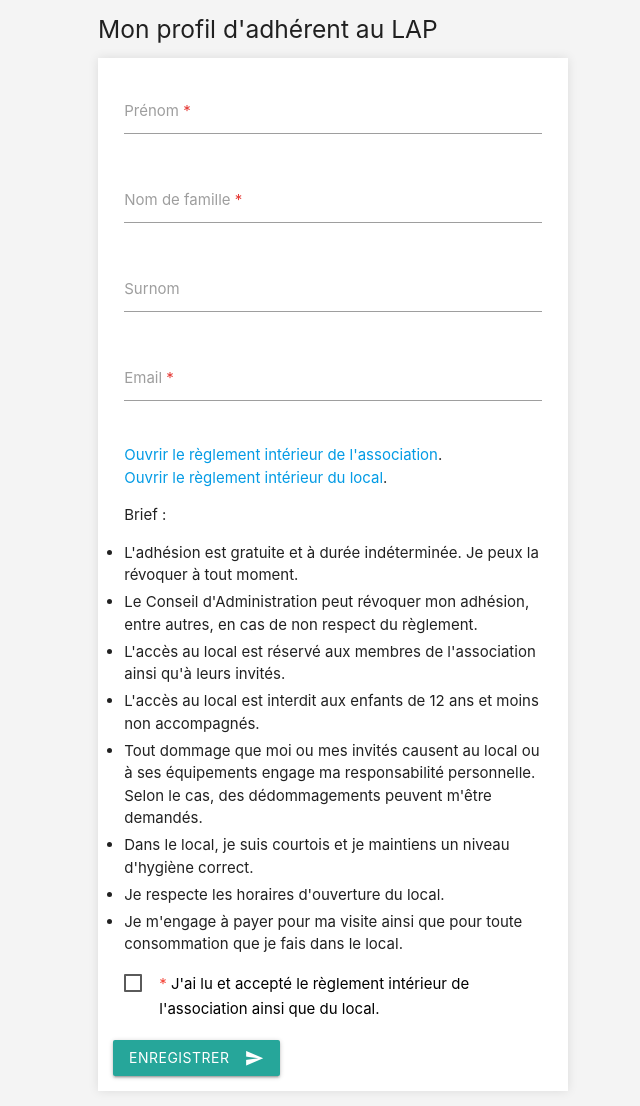
After one commit to LAP-Arcade/lapadmin, a Flask app: template app/templates/visitor_self_edit.html.j2 in a window 1280 px wide. The commit adds this page. Shown: the whole page, without its empty margins (307-947 px from the left). Run offline with Flask 3, Linux system fonts and the light colour scheme; the template is opened without the code that fills it: values that come from a table or form of the project are taken from there, others are empty; parts of the project's set-up code (start-up, migrations or seed data) failed here and were passed over.

Commit message:
Add selfedit

```diff
--- a/app/routes/visitors.py
+++ b/app/routes/visitors.py
@@ -1,8 +1,10 @@
 from datetime import UTC, date, datetime
+from uuid import uuid4
 
 import flask
 from flask_wtf import FlaskForm
 from wtforms import BooleanField, EmailField, StringField
+from wtforms.validators import DataRequired
 
 from app import app, private
 from app.db import Visitor
@@ -39,6 +41,7 @@ def visitor_edit(id):
             "visitor_edit",
             form=form,
             visitor=visitor,
+            self_edit_link_form=FlaskForm(),
         )
 
     with app.session() as s:
@@ -46,13 +49,45 @@ def visitor_edit(id):
         visitor.last_name = form.last_name.data
         visitor.email = form.email.data
         visitor.nick = form.nick.data
-        if form.is_member.data and not visitor.adhesion_date:
-            visitor.adhesion_date = date.today()
+        if form.is_member.data:
+            visitor.mark_as_member()
         s.add(visitor)
         s.commit()
         flask.flash(f"Profil du visiteur {visitor} enregistré")
 
     return flask.redirect(".visitors")
+
+
+@private.post("/visitors/<int:id>/edit/")
+def visitor_self_edit_generate(id):
+    form = FlaskForm()
+    with app.session() as s:
+        visitor = s.query(Visitor).filter_by(id=id).first()
+        if not visitor or visitor.is_deleted:
+            flask.abort(404)
+        if not form.validate_on_submit():
+            flask.abort(400)
+        visitor.self_edit_uuid = str(uuid4())
+        s.add(visitor)
+        s.commit()
+        flask.flash("Lien d'édition à usage unique généré")
+    return flask.redirect(flask.url_for(".visitor_edit", id=id))
+
+
+@private.post("/visitors/<int:id>/edit/delete/")
+def visitor_self_edit_link_delete(id):
+    form = FlaskForm()
+    with app.session() as s:
+        visitor = s.query(Visitor).filter_by(id=id).first()
+        if not visitor or visitor.is_deleted:
+            flask.abort(404)
+        if not form.validate_on_submit():
+            flask.abort(400)
+        visitor.self_edit_uuid = None
+        s.add(visitor)
+        s.commit()
+        flask.flash("Lien d'édition à usage unique supprimé")
+    return flask.redirect(flask.url_for(".visitor_edit", id=id))
 
 
 @private.route("/visitors/<int:id>/delete/")
@@ -92,7 +127,7 @@ def visitor_new():
         visitor.email = form.email.data
         visitor.nick = form.nick.data
         if form.is_member.data:
-            visitor.adhesion_date = date.today()
+            visitor.member_since = date.today()
         if not (visitor.full_name or visitor.nick):
             flask.flash("Impossible de créer un visiteur sans nom")
             return app.render("visitor_edit", form=form)
@@ -101,3 +136,56 @@ def visitor_new():
         flask.flash(f"Profil du visiteur {visitor} enregistré")
 
     return flask.redirect(".visitors")
+
+
+class VisitorSelfEditForm(FlaskForm):
+    first_name = StringField("Prénom", validators=[DataRequired()])
+    last_name = StringField("Nom de famille", validators=[DataRequired()])
+    email = EmailField("Email", validators=[DataRequired()])
+    nick = StringField("Surnom")
+    accept_rules = BooleanField(validators=[DataRequired()])
+
+
+# Not registered on the `private` blueprint: this page must be reachable
+# without being logged in, using its single-use uuid as the only credential.
+@app.route("/members/form/<uuid>/")
+def visitor_self_edit(uuid):
+    with app.session() as s:
+        visitor = s.query(Visitor).filter_by(self_edit_uuid=uuid).first()
+    if not visitor or visitor.is_deleted:
+        flask.abort(404)
+
+    form = VisitorSelfEditForm()
+    form.process(flask.request.form, obj=visitor)
+    was_member = visitor.is_member
+    if was_member:
+        form.accept_rules.validators = []
+
+    if not form.validate_on_submit():
+        return app.render("visitor_self_edit", form=form, visitor=visitor)
+
+    with app.session() as s:
+        visitor.first_name = form.first_name.data
+        visitor.last_name = form.last_name.data
+        visitor.email = form.email.data
+        visitor.nick = form.nick.data
+        visitor.self_edit_uuid = None
+        if not was_member:
+            visitor.mark_as_member()
+        s.add(visitor)
+        s.commit()
+
+        return app.render("visitor_self_edit", visitor=visitor, saved=True)
+
+
+@app.route("/members/form/<uuid>/qr")
+def visitor_self_edit_qr(uuid):
+    with app.session() as s:
+        visitor = s.query(Visitor).filter_by(self_edit_uuid=uuid).first()
+    if not visitor or visitor.is_deleted:
+        flask.abort(404)
+
+    self_edit_url = flask.url_for(
+        "visitor_self_edit", uuid=uuid, _external=True
+    )
+    return app.render("visitor_self_edit_qr", self_edit_url=self_edit_url)
--- /dev/null
+++ b/app/templates/_rules_list.html.j2
@@ -0,0 +1,31 @@
+<li>
+    L'adhésion est gratuite et à durée indéterminée. Je peux la
+    révoquer à tout moment.
+</li>
+<li>
+    Le Conseil d'Administration peut révoquer mon adhésion, entre autres, en cas
+    de non respect du règlement.
+</li>
+<li>
+    L'accès au local est réservé aux membres de l'association ainsi qu'à leurs
+    invités.
+</li>
+<li>
+    L'accès au local est interdit aux enfants de 12 ans et moins non
+    accompagnés.
+</li>
+<li>
+    Tout dommage que moi ou mes invités causent au local ou à ses équipements
+    engage ma responsabilité personnelle. Selon le cas, des dédommagements
+    peuvent m'être demandés.
+</li>
+<li>
+    Dans le local, je suis courtois et je maintiens un niveau d'hygiène correct.
+</li>
+<li>
+    Je respecte les horaires d'ouverture du local.
+</li>
+<li>
+    Je m'engage à payer pour ma visite ainsi que pour toute consommation que je
+    fais dans le local.
+</li>
--- a/app/templates/day.html.j2
+++ b/app/templates/day.html.j2
@@ -229,7 +229,7 @@
                     {% if visit.finished %}finished{% endif %}
                     {% if not visit.note %}note-empty{% endif %}
                     {% if visit.visitor.is_incomplete %}incomplete{% endif %}
-                    {% if not visit.visitor.adhesion_date %}not-member{% endif %}
+                    {% if not visit.visitor.member_since %}not-member{% endif %}
                     {% if not visit.bills %}no-bills{% endif %}
                     "
                 data-visitor-id="{{ visitor.id }}"
--- /dev/null
+++ b/app/templates/visitor_self_edit.html.j2
@@ -0,0 +1,138 @@
+<!DOCTYPE html>
+<html lang="fr">
+<head>
+    <meta charset="UTF-8">
+    <meta name="viewport" content="width=device-width, initial-scale=1.0">
+    <title>Édition de profil | LAPAdmin</title>
+    <link rel="icon" type="image/svg+xml" href="{{ url_for('static', filename='favicon.svg') }}">
+    <link rel="stylesheet" href="https://cdnjs.cloudflare.com/ajax/libs/materialize/1.0.0/css/materialize.min.css">
+    <link href="https://fonts.googleapis.com/icon?family=Material+Icons" rel="stylesheet">
+    <style>
+        * {
+            box-sizing: border-box;
+        }
+
+        body {
+            background: #f4f4f4;
+        }
+
+        .container {
+            max-width: 500px;
+            padding: 0 1em;
+        }
+
+        .widget {
+            box-shadow: 0 0 10px rgba(0, 0, 0, 0.1);
+            background: white;
+            padding: 1em;
+            margin: 1em auto;
+        }
+
+        .row {
+            margin-bottom: 0;
+        }
+
+        .row .col {
+            margin-bottom: 20px;
+        }
+
+        label.required::after {
+            content: " *";
+            color: #e53935;
+        }
+
+        label.checkbox-label {
+            color: #000;
+        }
+
+        .rules-list {
+            padding-left: 1.2em;
+            margin: 0.5em 0;
+        }
+
+        .rules-list li {
+            list-style-type: disc !important;
+            margin-bottom: 0.3em;
+        }
+    </style>
+</head>
+<body>
+    <div class="container">
+        <h5>Mon profil d'adhérent au LAP</h5>
+
+        {% if saved %}
+        <div class="widget">
+            <p>
+                <i class="material-icons left green-text">check_circle</i>
+                Merci {{ visitor.short_name }}, ton profil a bien été enregistré.
+            </p>
+            <p>
+                <a href="#" onclick="window.close(); return false;">Fermer cette page</a>.
+            </p>
+        </div>
+        {% else %}
+        {% include "_form_errors.html.j2" %}
+
+        <form method="post" action="." class="widget">
+            {{ form.hidden_tag() }}
+            <div class="row">
+                <div class="col s12 input-field">
+                    {{ form.first_name.label(class_="required") }}
+                    {{ form.first_name }}
+                </div>
+            </div>
+            <div class="row">
+                <div class="col s12 input-field">
+                    {{ form.last_name.label(class_="required") }}
+                    {{ form.last_name }}
+                </div>
+            </div>
+            <div class="row">
+                <div class="col s12 input-field">
+                    {{ form.nick.label }}
+                    {{ form.nick }}
+                </div>
+            </div>
+            <div class="row">
+                <div class="col s12 input-field">
+                    {{ form.email.label(class_="required") }}
+                    {{ form.email }}
+                </div>
+            </div>
+            {% if not visitor.is_member %}
+            <div class="row">
+                <div class="col s12">
+                    <p>
+                        <a>Ouvrir le règlement intérieur de l'association</a>.
+                        <br>
+                        <a>Ouvrir le règlement intérieur du local</a>.
+                    </p>
+                    <p>
+                        Brief :
+                        <ul class="rules-list">
+                            {% include "_rules_list.html.j2" %}
+                        </ul>
+                    </p>
+                    <label class="checkbox-label">
+                        {{ form.accept_rules }}
+                        <span><span class="red-text">*</span> J'ai lu et accepté le règlement intérieur de l'association ainsi que du local.</span>
+                    </label>
+                </div>
+            </div>
+            {% endif %}
+
+            <button class="btn waves-effect waves-light" type="submit" name="action">Enregistrer
+                <i class="material-icons right">send</i>
+            </button>
+        </form>
+        {% endif %}
+    </div>
+
+    <script src="https://cdnjs.cloudflare.com/ajax/libs/materialize/1.0.0/js/materialize.min.js"></script>
+    <script>
+        document.addEventListener('DOMContentLoaded', function() {
+            M.updateTextFields();
+        });
+    </script>
+</body>
+</html>
--- a/app/templates/visitors.html.j2
+++ b/app/templates/visitors.html.j2
@@ -33,7 +33,7 @@
             {% if visitor.is_incomplete %}
             <span class="badge orange" data-badge-caption="incomplet"></span>
             {% endif %}
-            {% if not visitor.adhesion_date %}
+            {% if not visitor.member_since %}
             <span class="badge red" data-badge-caption="non adhérent"></span>
             {% endif %}
         </li>
```
Also changed, not shown: app/db/migrations/versions/41bc38f05eeb_add_self_edit_uuid_to_visitors.py (added, +36 -0 lines), app/db/migrations/versions/fcc98b66f911_rename_adhesion_date_to_member_since_on_.py (added, +27 -0 lines), app/db/visitor.py (+24 -1 lines), app/templates/visitor_edit.html.j2 (+59 -7 lines), app/templates/visitor_self_edit_qr.html.j2 (added, +53 -0 lines).
